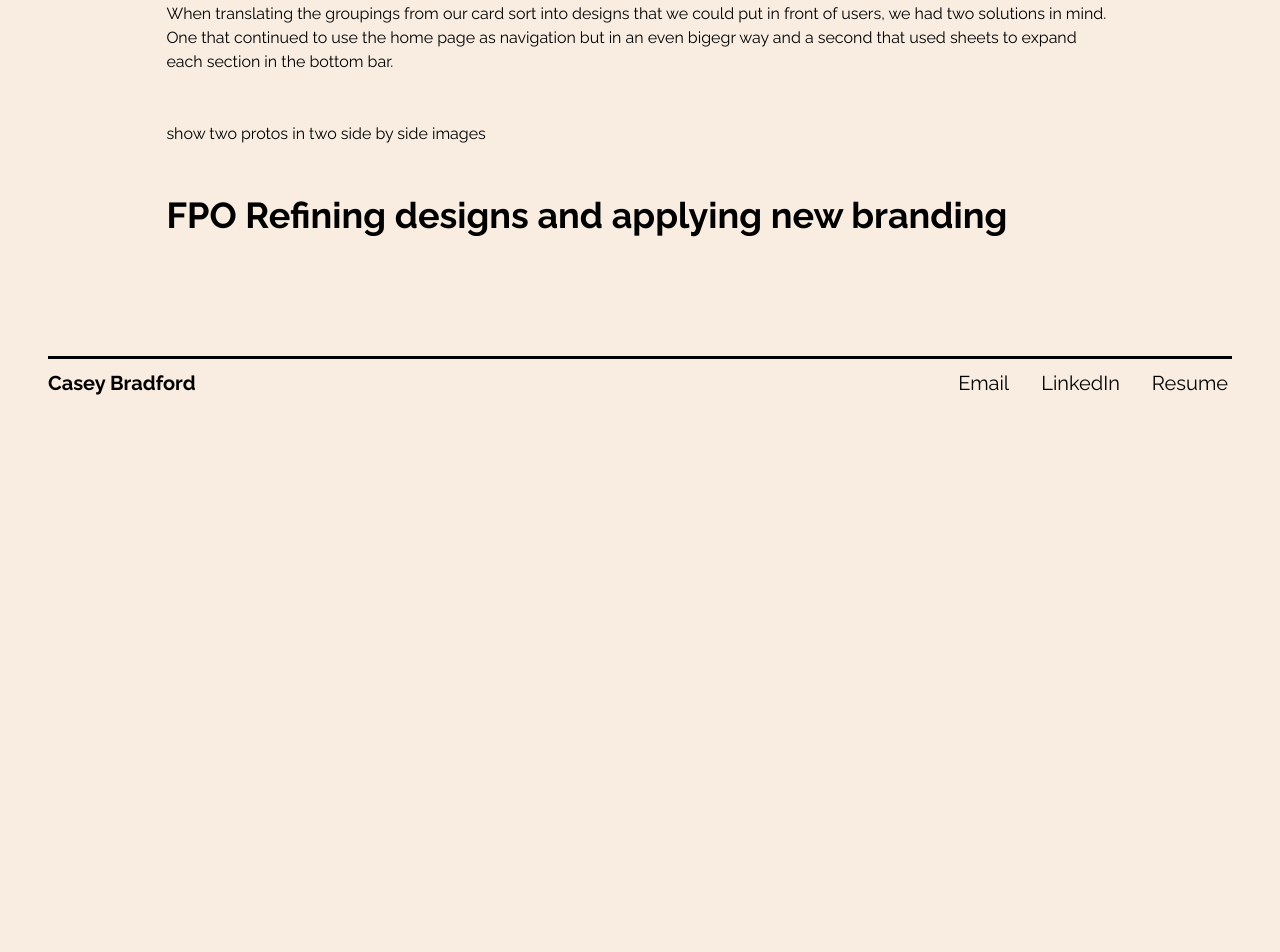
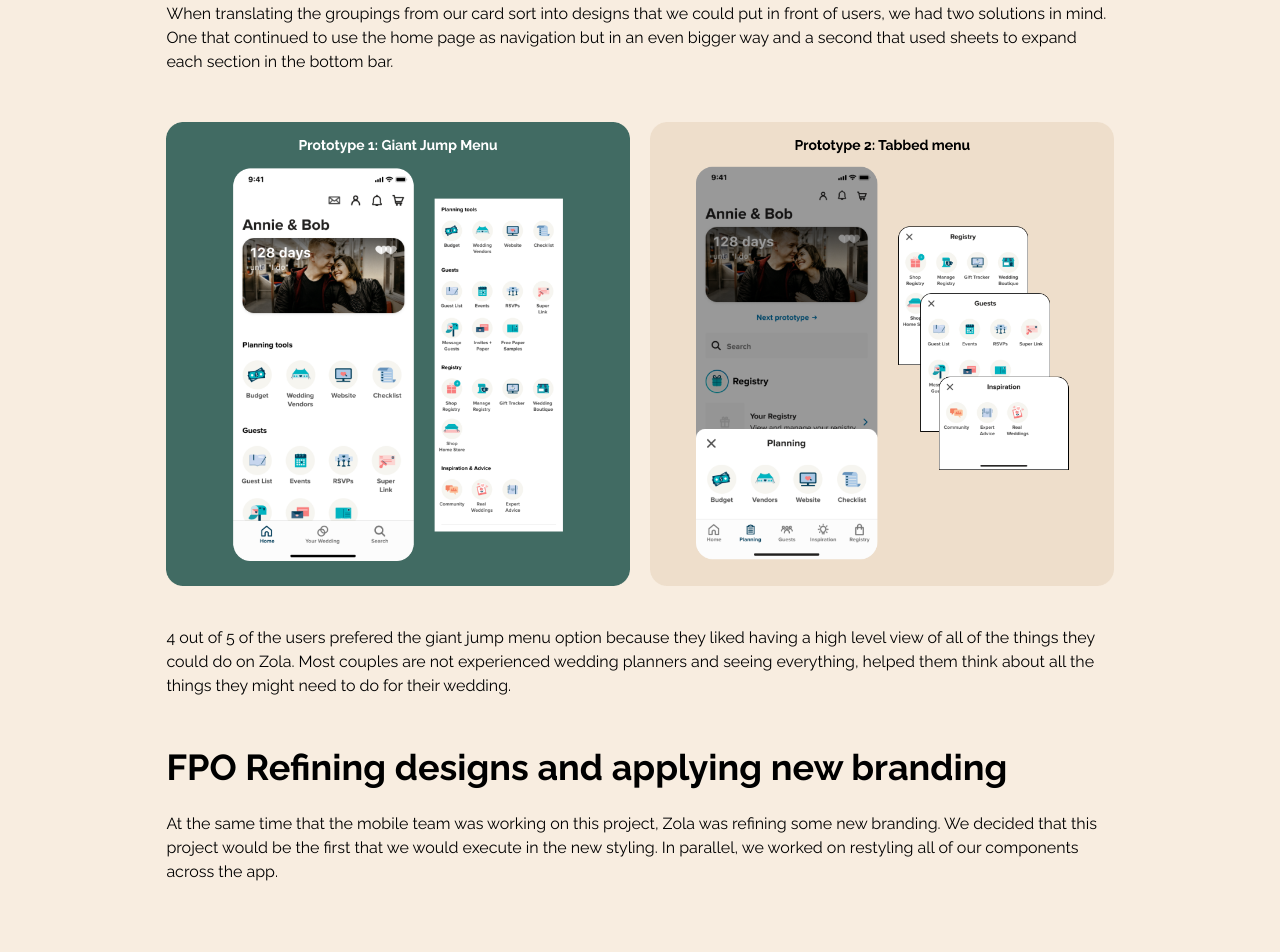
Before and after one commit to hottinet/casey-site-v2, a Next.js app: page /zola-navigation in a window 1280 px wide. Shown: the part 2700-3652 px from the top of the page. Before the commit the page ends 3147 px from the top, so only its background shows below. Built offline with nearby package versions, Linux system fonts and the light colour scheme.

Commit message:
added protos

```diff
--- a/src/pages/zola-navigation.tsx
+++ b/src/pages/zola-navigation.tsx
@@ -135,13 +135,37 @@ const ZolaNavigation: React.FC = () => (
       <Body>
         When translating the groupings from our card sort into designs that we
         could put in front of users, we had two solutions in mind. One that
-        continued to use the home page as navigation but in an even bigegr way
+        continued to use the home page as navigation but in an even bigger way
         and a second that used sheets to expand each section in the bottom bar.
       </Body>
-      <Body> show two protos in two side by side images</Body>
+      <GridBox columnGap={20} columns={2} mb={40} rowGap={20} smColumns={2}>
+        <Image
+          alt="Home page prototype in which the home page is a niv list of navigation links"
+          fitParent
+          src="/ZolaNav/zola-navproto-1.png"
+        />
+        <Image
+          alt="Home page design in which clicking on a tab in the bottom bar opens a sub-menu"
+          fitParent
+          src="/ZolaNav/zola-navproto-2.png"
+        />
+      </GridBox>
+      <Body>
+        4 out of 5 of the users prefered the giant jump menu option because they
+        liked having a high level view of all of the things they could do on
+        Zola. Most couples are not experienced wedding planners and seeing
+        everything, helped them think about all the things they might need to do
+        for their wedding.
+      </Body>
     </ContentBox>
     <ContentBox column>
       <Title bold>FPO Refining designs and applying new branding</Title>
+      <Body>
+        At the same time that the mobile team was working on this project, Zola
+        was refining some new branding. We decided that this project would be
+        the first that we would execute in the new styling. In parallel, we
+        worked on restyling all of our components across the app.
+      </Body>
     </ContentBox>
   </Layout>
 );
```
Also changed, not shown: public/ZolaNav/zola-navproto-1.png (added), public/ZolaNav/zola-navproto-2.png (added).
